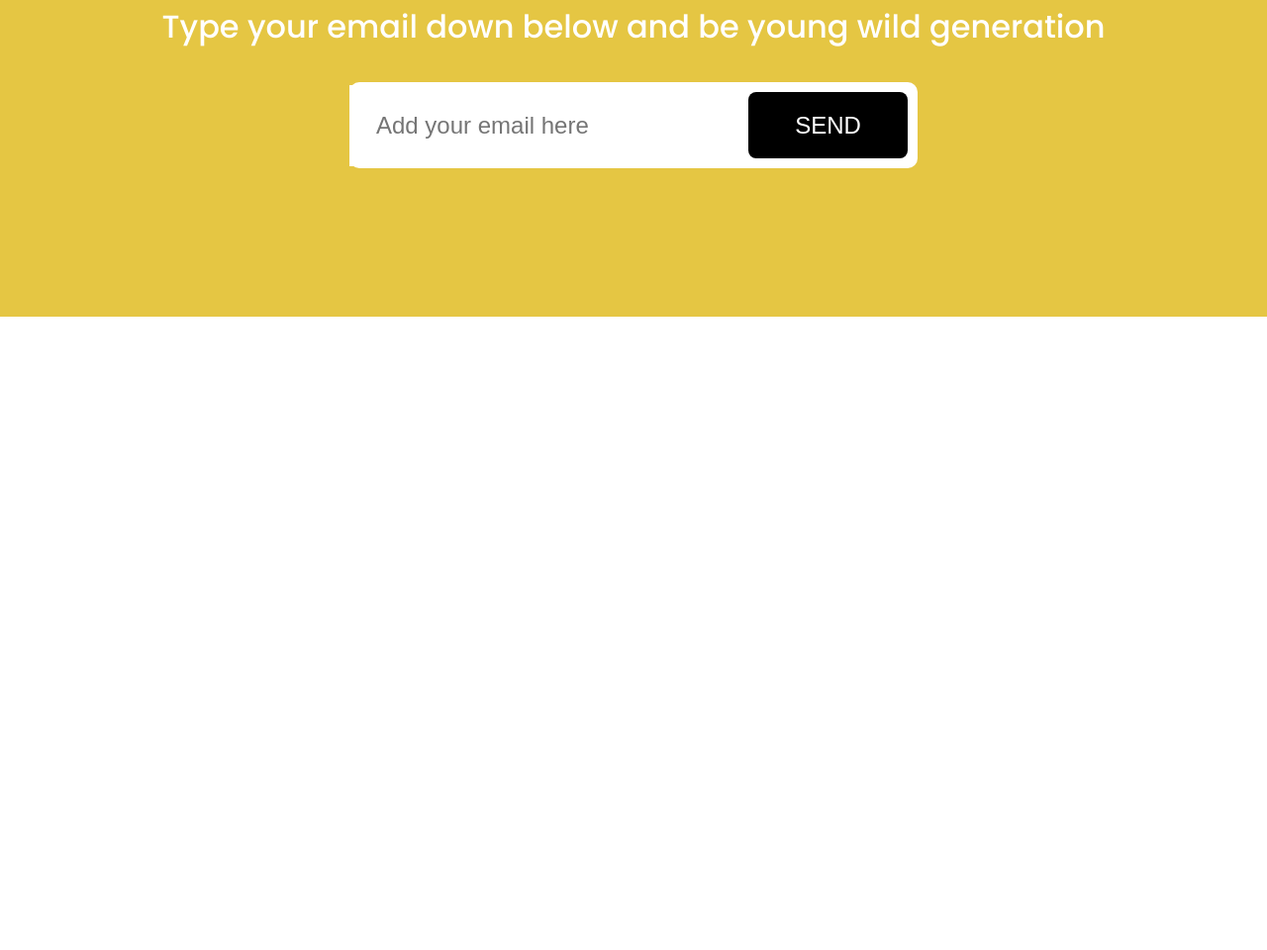
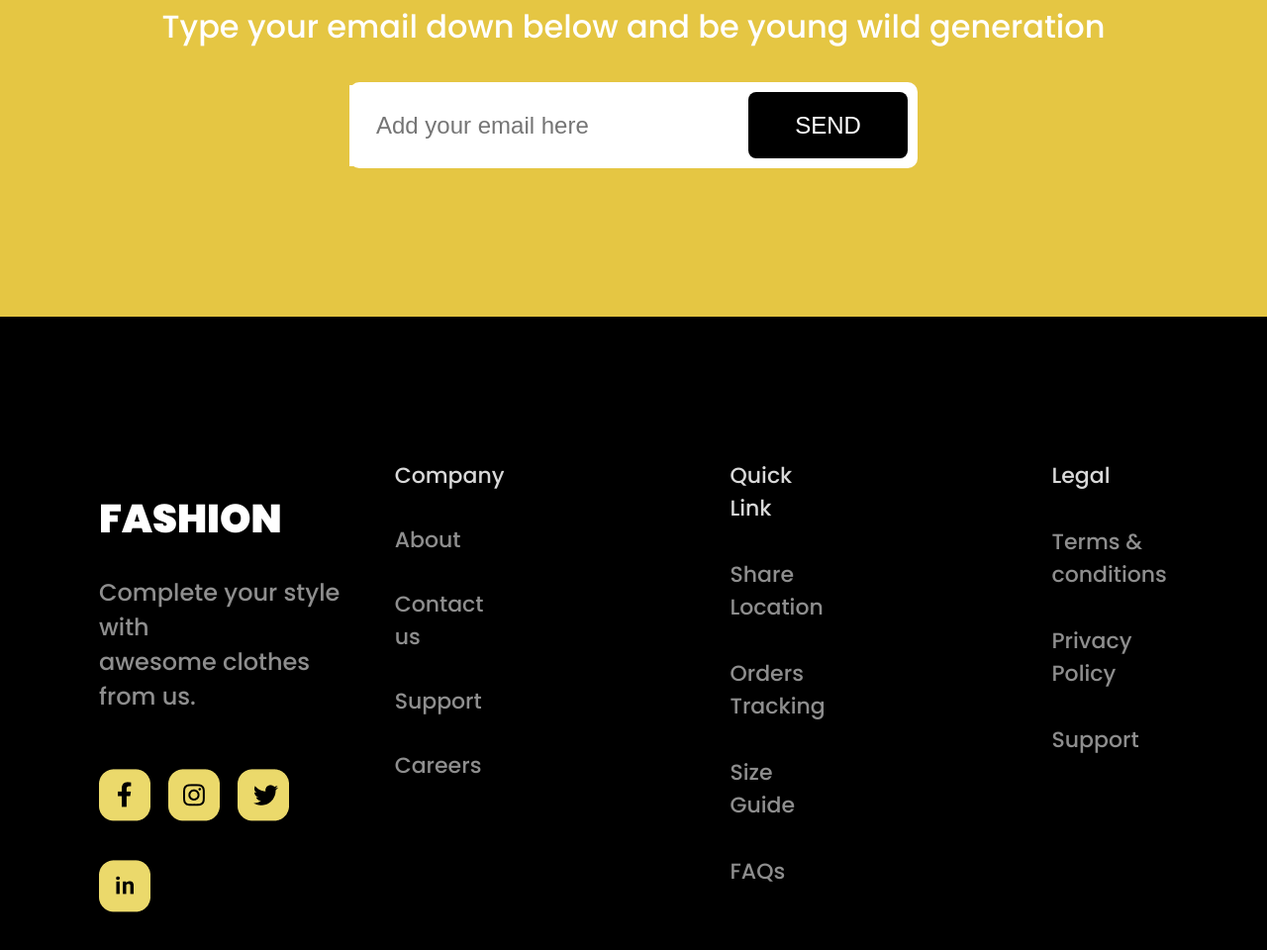
Before and after one commit to Rifa9oct/shoping-app, a plain HTML site: page index.html in a window 1280 px wide. Shown: the part 5475-6435 px from the top of the page at 99% size. Before the commit the page ends 5795 px from the top, so only its background shows below. Drawn offline with Linux system fonts and the light colour scheme.

Commit message:
footer completed with style

```diff
--- a/index.html
+++ b/index.html
@@ -164,9 +164,41 @@
             </div>
         </section>
     </main>
-
     <footer>
-
+        <div class="know-more-information">
+            <div class="social-link">
+                <h1>FASHION</h1>
+                <p>Complete your style with<br>awesome clothes from us.</p>
+                <div class="link">
+                    <a href=""><img src="images/icon/facebook.png" alt=""></a>
+                    <a href=""><img src="images/icon/instragram.png" alt=""></a>
+                    <a href=""><img src="images/icon/twitter.png" alt=""></a>
+                    <a href=""><img src="images/icon/linkedin.png" alt=""></a>
+                </div>
+            </div>
+            <div class="about-us">
+                <ul class="part-1">
+                    <li class="dif-color">Company</li>
+                    <li>About</li>
+                    <li>Contact us</li>
+                    <li>Support</li>
+                    <li>Careers</li>
+                </ul>
+                <ul class="part-2">
+                    <li class="dif-color">Quick Link</li>
+                    <li>Share Location</li>
+                    <li>Orders Tracking</li>
+                    <li>Size Guide</li>
+                    <li>FAQs</li>
+                </ul>
+                <ul class="part-2">
+                    <li class="dif-color">Legal</li>
+                    <li>Terms & conditions</li>
+                    <li>Privacy Policy</li>
+                    <li>Support</li>
+                </ul>
+            </div>
+        </div>
     </footer>
 
 </body>
--- a/style.css
+++ b/style.css
@@ -19,7 +19,7 @@ nav{
 h1{
     font-size: 40px;
 }
-ul{
+nav > ul{
     display: flex;
     gap: 65px;
 }
@@ -228,3 +228,41 @@ li{
     border: none;
     background: #000;
  }
+ /* footer related style */
+ .know-more-information{
+    display: flex;
+    justify-content: space-between;
+    align-items: center;
+    background-color: #000;
+    padding: 120px 100px 177px;
+ }
+ .link img{
+    margin:32px 14px 0px 0px;
+ }
+ .social-link h1{
+    color: #FFF;
+    font-size: 40px;
+ }
+ .social-link p{
+    color: #8E8E8E;
+    font-size: 24px;
+    font-weight: 400;
+ }
+ .dif-color{
+    color: #D9D9D9;
+ }
+ .about-us{
+    display: flex;
+    gap: 188px;
+    justify-content: space-evenly;
+    color: #8E8E8E;
+    font-size: 24px;
+    font-weight: 400;
+ }
+ .about-us .part-1 li{
+    padding-bottom: 32px;
+ }
+ .about-us .part-2 li{
+    padding-bottom: 34px;
+
+ }
```
Also changed, not shown: images/icon/arrow icon.png (deleted), images/icon/facebook.png (added).
